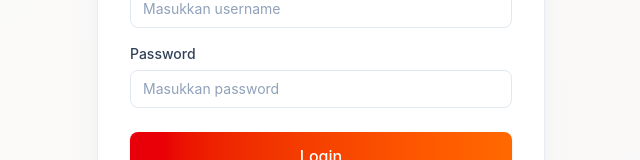
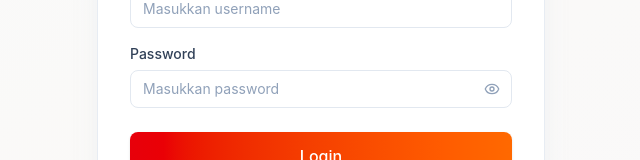
Before and after one commit to Alvarizqi09/MOC-Management, a React (Vite) app: page /login in a window 1280 px wide. Shown: the part 384-544 px from the top of the page, without its empty margins (319-959 px from the left). Built offline with nearby package versions, Linux system fonts and the light colour scheme; the HTML template or start-up script is replaced by a standard one.

Commit message:
feat: implement login page with reusable input component

```diff
--- a/src/components/ui/Input.tsx
+++ b/src/components/ui/Input.tsx
@@ -3,22 +3,30 @@ import { forwardRef, type InputHTMLAttributes } from 'react'
 interface InputProps extends InputHTMLAttributes<HTMLInputElement> {
   label?: string
   error?: string
+  rightIcon?: React.ReactNode
 }
 
 export const Input = forwardRef<HTMLInputElement, InputProps>(
-  ({ label, error, className = '', id, ...props }, ref) => (
+  ({ label, error, className = '', id, rightIcon, ...props }, ref) => (
     <div className="flex flex-col gap-1.5">
       {label ? (
         <label htmlFor={id} className="text-sm font-medium text-slate-700">
           {label}
         </label>
       ) : null}
-      <input
-        ref={ref}
-        id={id}
-        className={`rounded-lg border border-slate-200 bg-white px-3 py-2 text-sm text-slate-900 outline-none transition-all duration-200 ease-[cubic-bezier(0.4,0,0.2,1)] placeholder:text-slate-400 focus:border-orange-400 focus:ring-2 focus:ring-orange-100 ${error ? 'border-red-300 focus:border-red-400 focus:ring-red-100' : ''} ${className}`}
-        {...props}
-      />
+      <div className="relative">
+        <input
+          ref={ref}
+          id={id}
+          className={`w-full rounded-lg border border-slate-200 bg-white px-3 py-2 text-sm text-slate-900 outline-none transition-all duration-200 ease-[cubic-bezier(0.4,0,0.2,1)] placeholder:text-slate-400 focus:border-orange-400 focus:ring-2 focus:ring-orange-100 ${error ? 'border-red-300 focus:border-red-400 focus:ring-red-100' : ''} ${rightIcon ? 'pr-10' : ''} ${className}`}
+          {...props}
+        />
+        {rightIcon && (
+          <div className="absolute right-0 top-0 flex h-full items-center justify-center pr-3">
+            {rightIcon}
+          </div>
+        )}
+      </div>
       {error ? <p className="text-xs text-red-500">{error}</p> : null}
     </div>
   ),
--- a/src/pages/LoginPage.tsx
+++ b/src/pages/LoginPage.tsx
@@ -1,7 +1,9 @@
+import { useState } from 'react'
 import { useForm } from 'react-hook-form'
 import { zodResolver } from '@hookform/resolvers/zod'
 import { useNavigate, Link } from 'react-router-dom'
 import { toast } from 'sonner'
+import { Eye, EyeOff } from 'lucide-react'
 import { loginSchema, type LoginFormValues } from '@/lib/validators/task'
 import { useLogin } from '@/hooks/useTasks'
 import { useAuthStore } from '@/store/useAuthStore'
@@ -14,6 +16,7 @@ export function LoginPage() {
   const navigate = useNavigate()
   const login = useAuthStore((s) => s.login)
   const loginMutation = useLogin()
+  const [showPassword, setShowPassword] = useState(false)
 
   const {
     register,
@@ -65,11 +68,20 @@ export function LoginPage() {
 
             <Input
               id="password"
-              type="password"
+              type={showPassword ? 'text' : 'password'}
               label="Password"
               placeholder="Masukkan password"
               autoComplete="current-password"
               error={errors.password?.message}
+              rightIcon={
+                <button
+                  type="button"
+                  onClick={() => setShowPassword(!showPassword)}
+                  className="text-slate-400 hover:text-slate-600 focus:outline-none"
+                >
+                  {showPassword ? <EyeOff className="h-4 w-4" /> : <Eye className="h-4 w-4" />}
+                </button>
+              }
               {...register('password')}
             />
 
```
